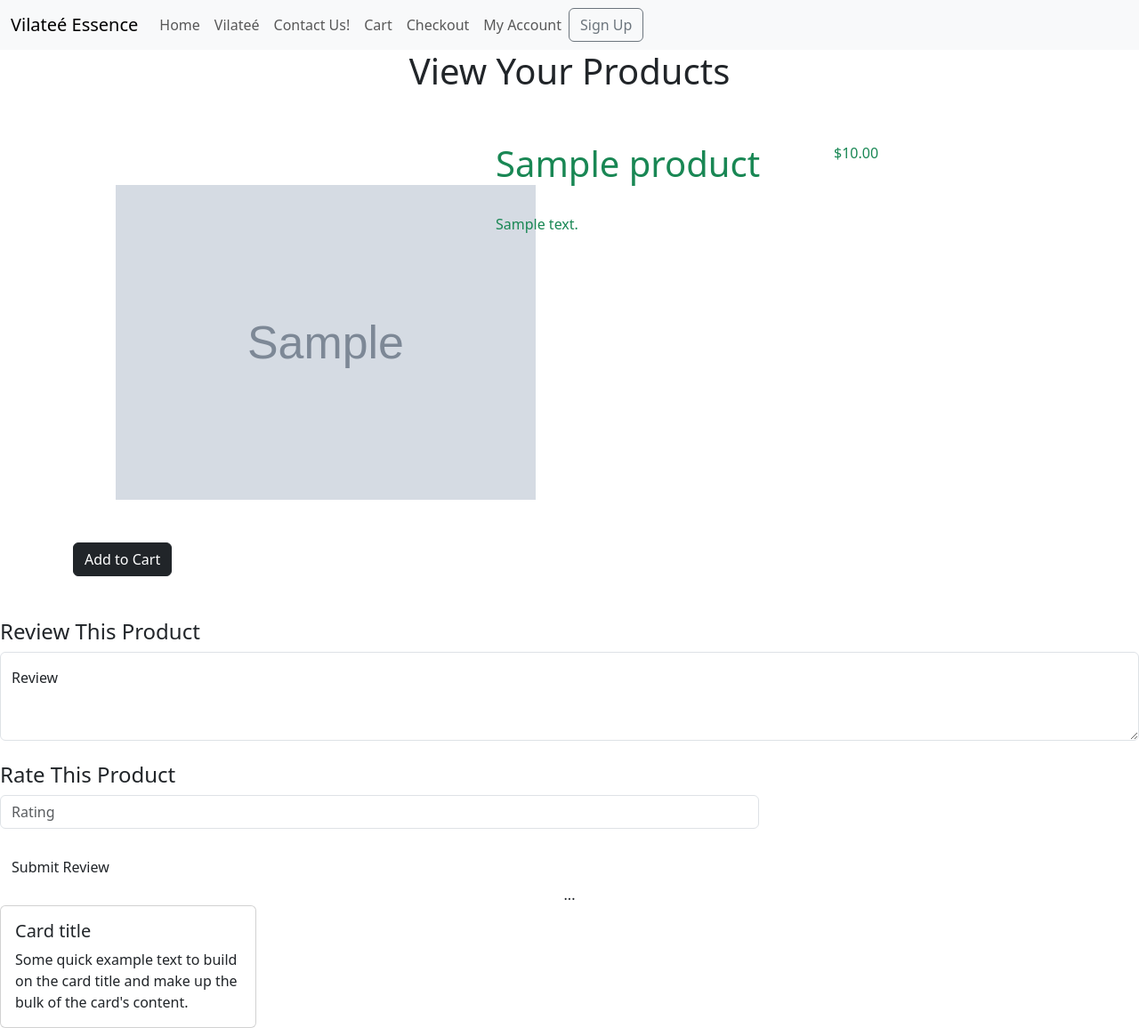
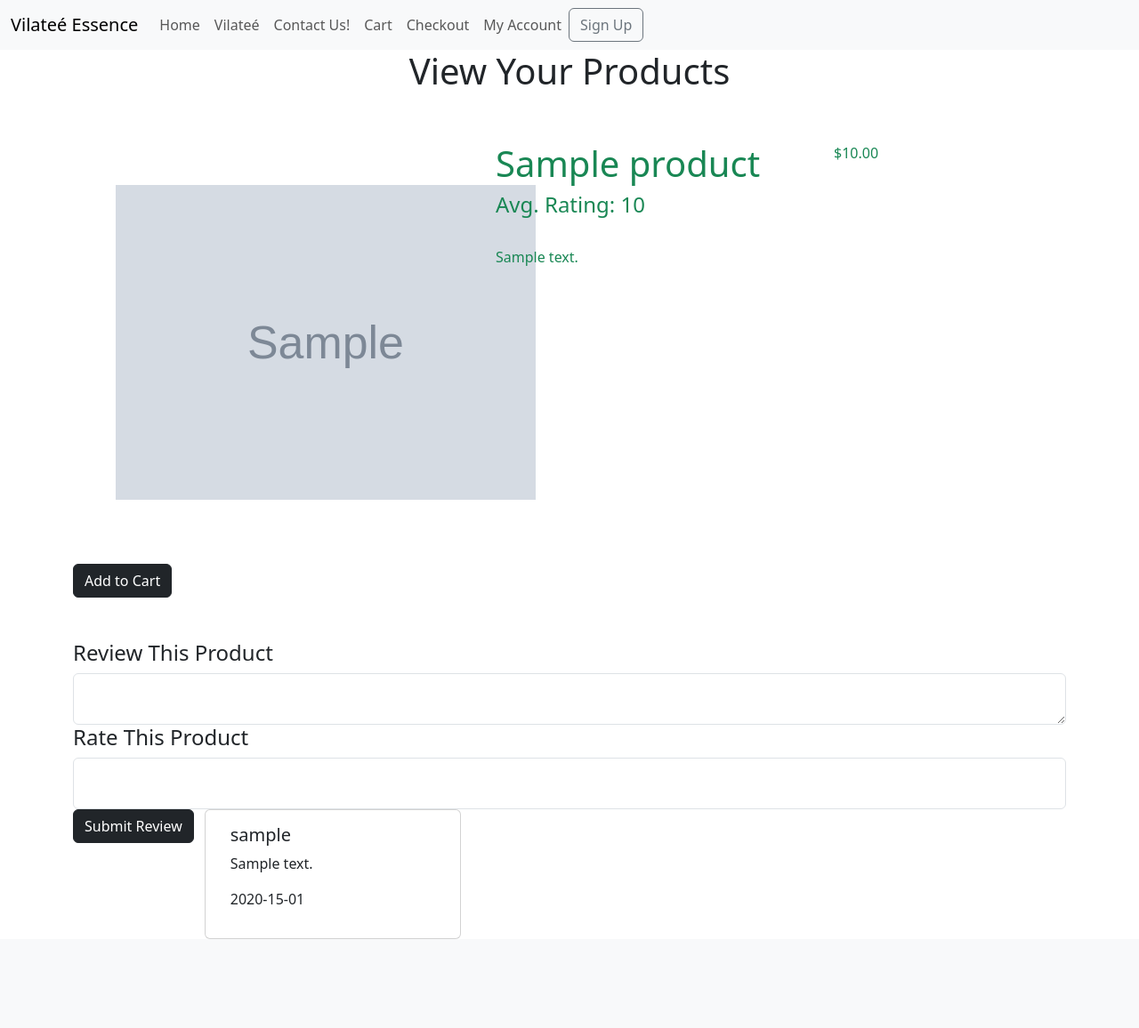
Before and after one commit to ajohn-2/vilate-essentials, a Flask app: template templates/product.html.jinja in a window 1280 px wide. Shown: the whole page at 89% size. After the commit the page ends 1056 px from the top, so only its background shows below. Run offline with Flask 3, Linux system fonts and the light colour scheme; the template is opened without the code that fills it: most values are stand-ins (such as "Sample title", 1, 10 or a date in 2020); grey boxes marked "Sample" are stand-in pictures.

Commit message:
Updated Reviews

```diff
--- a/main.py
+++ b/main.py
@@ -94,7 +94,23 @@ def productpage(product_id):
 
     cursor.close()
     conn.close()
-    return render_template("product.html.jinja", product = result)
+
+    total = 0
+    try:
+        for ratings in result:
+            sum = ratings["ratings"]
+
+            total = total + sum
+
+            count = len(result)
+
+        average = total / count
+    except:
+        average = 0
+
+    return render_template("product.html.jinja", product = result, average = average)
+
+
 
 @app.route("/product/<product_id>/cart", methods = ["POST"])
 @flask_login.login_required
@@ -277,3 +293,30 @@ def add_reviews():
     conn.close()
 
     return render_template("product.html.jinja", products=results)
+
+@app.route("/product/<product_id>/reviews", methods = ["POST"])
+@flask_login.login_required
+def update_reviews(product_id):
+    comments = request.form("comments")
+    ratings = request.form("ratings")
+
+    conn = connect_db()
+    cursor = conn.cursor()
+
+    customer_id = flask_login.current_user.id
+
+
+    cursor.execute(f"""INSERT INTO
+                    `Reviews`(`customer_id`, `product_id`, `comments`, `ratings`)
+                   VALUES ('{customer_id}','{product_id}','{comments}', `{ratings}`)
+                   ON DUPLICATE KEY UPDATE
+                        'comments' = 'comments' + {ratings}
+                   """)
+
+
+    results = cursor.fetchone()
+
+    cursor.close()
+    conn.close()
+
+    return render_template("product.html.jinja", product=results)
--- a/templates/product.html.jinja
+++ b/templates/product.html.jinja
@@ -15,49 +15,57 @@
       <div class = "row">
         <div class = "col-5">
           <img src="{{product['image']}}" class="rounded mt-auto p-5" alt="{{product['product']}}" height = "450px">
+          <br>
+          <br>
         </div>
         <div class = "col-4">
         <h1 class = "text-success"> {{product["product"]}}</h1>
+        <h4 class = "text-success">Avg. Rating: {{average}}</h4>
         <br>
         <p class = "text-success">{{product["description"]}}</p>
+        <br>
         </div>
         <div class = "col-3">
-        <p class = "text-success ">${{ "%.2f" | format( product["price"] )}}</p>
+        <p class = "text-success">${{ "%.2f" | format( product["price"] )}}</p>
+        <br>
+        <br>
         </div>
       </div>
-          <button type="button" class="fs-8 btn btn-dark w-7">Add to Cart</button>
+          <button type="button" class="fs-8 btn btn-dark w-7 text-center">Add to Cart</button>
     </div>
 
       <br>
       <br>
 
+    {%for review in reviews %}
+      <div class = "container">
+        <div class = "row">
+
+      <form method="post" action = "/product/{{product['id']}}/reivew"></form>
         <h4>Review This Product</h4>
           <div class="form-floating">
-        <textarea maxlength="150" class="form-control" placeholder="Review" id="floatingTextarea2" style="height: 100px"></textarea>
-        <label for="floatingTextarea2">Review</label>
+            <textarea name="reviewproduct" maxlength="80" class="form-control" placeholder="Review" id="floatingTextarea2" style="height: 50px" style="width:30px"></textarea>
           </div>
         <br>
         <h4>Rate This Product</h4>
-      <div class="col-sm-5 col-md-8">
-        <input type="int" id="Ratings" class="form-control" placeholder="Rating" aria-label="Review" min="1" max="5">
+          <div class="form-floating">
+            <input type="int" id="Ratings" class="form-control" aria-label="Review" min="1" max="5" style="height:50px" style="width: 30px">
           </div>
         <br>
           <div class="col-auto">
-        <button type="submit" class="btn btn-white">Submit Review</button>
+            <button type="submit" class="btn btn-dark">Submit Review</button>
           </div>
 
-    <div class="container-fluid text-center">
-      ...
-    </div>
           <div class="card" style="width: 18rem;">
             <div class="card-body">
-        <h5 class="card-title">Card title</h5>
-        <p class="card-text">Some quick example text to build on the card title and make up the bulk of the card's content.</p>
+            <h5 class="card-title">{{Reviews["username"]}}</h5>
+            <p class="card-text">{{review["comments"]}}</p>
+            <p>{{review["timestamp"].strftime("%Y-%d-%m")}}</p>
           </div>
         </div>
 
 
-
+    {% endfor %}
 
 
 
```
Lines whose indentation alone changed are shown as unchanged.
